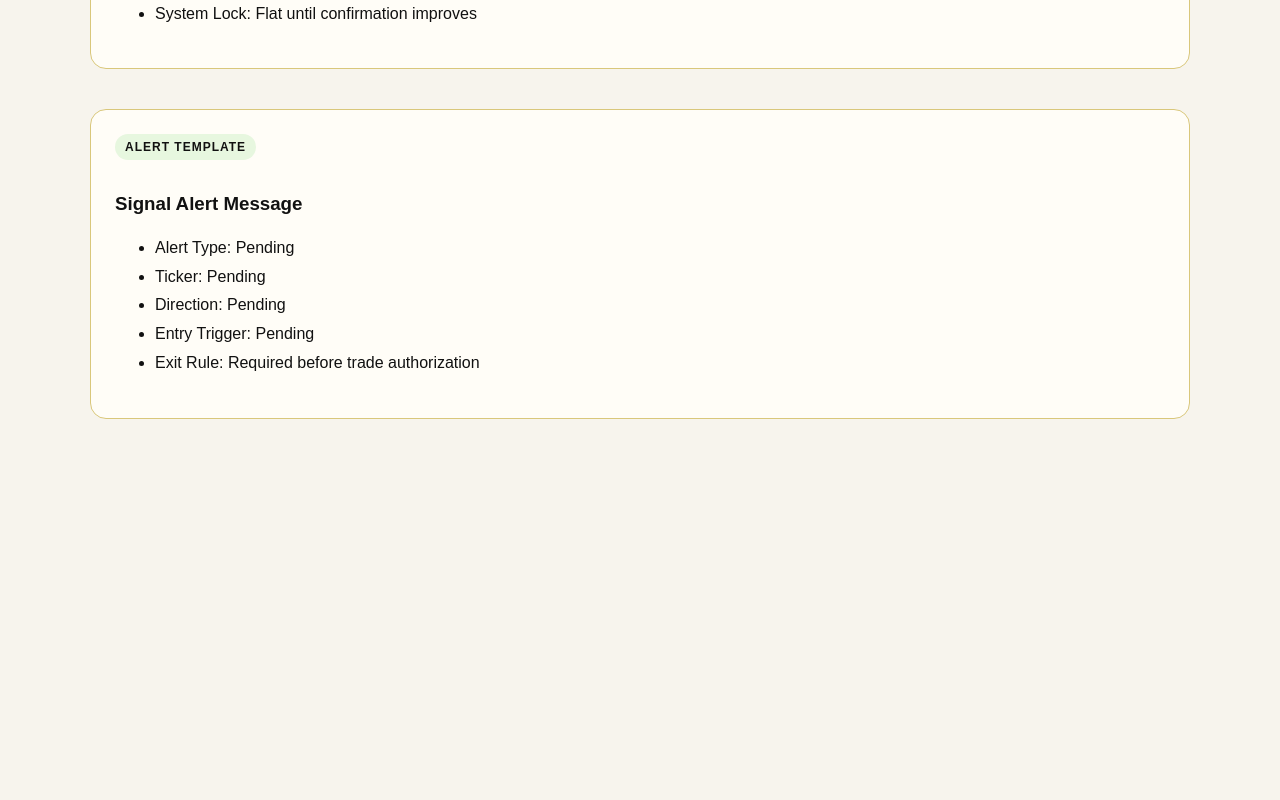
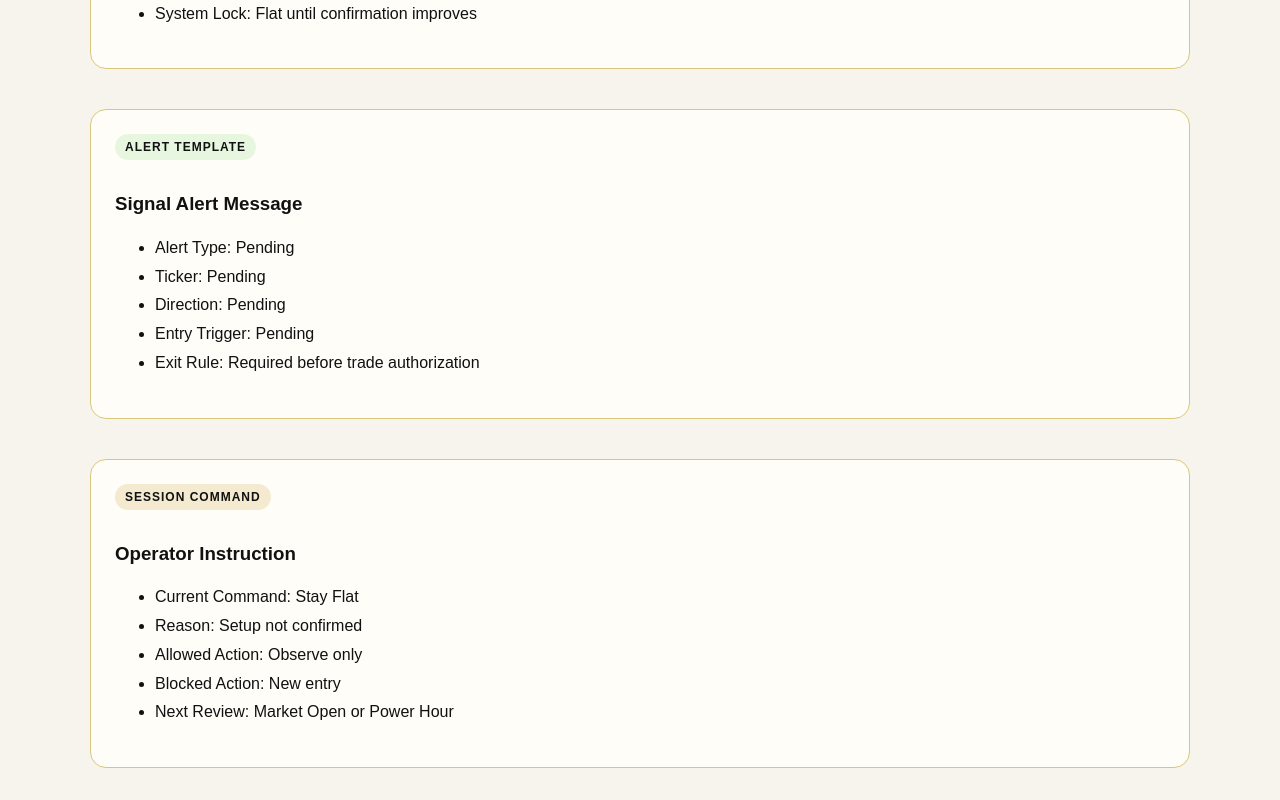
Before and after one commit to 1anointedradio-maker/elharvest-web, a Next.js app: page / in a window 1280 px wide. Shown: the part 8616-9416 px from the top of the page. Before the commit the page ends 9067 px from the top, so only its background shows below. Built offline with nearby package versions, Linux system fonts and the light colour scheme.

Commit message:
Update page.jsx

```diff
--- a/app/page.jsx
+++ b/app/page.jsx
@@ -850,6 +850,41 @@ export default function Home() {
     <li>Exit Rule: Required before trade authorization</li>
   </ul>
 </section>
+      <section
+  style={{
+    marginTop: "40px",
+    background: "#fffdf7",
+    border: "1px solid #d9c77b",
+    borderRadius: "16px",
+    padding: "24px",
+  }}
+>
+  <div
+    style={{
+      display: "inline-block",
+      fontSize: "12px",
+      fontWeight: "bold",
+      letterSpacing: "1px",
+      padding: "6px 10px",
+      borderRadius: "999px",
+      background: "#f3ead0",
+      marginBottom: "14px",
+    }}
+  >
+    SESSION COMMAND
+  </div>
+
+  <h3>Operator Instruction</h3>
+
+  <ul style={{ lineHeight: "1.8" }}>
+    <li>Current Command: Stay Flat</li>
+    <li>Reason: Setup not confirmed</li>
+    <li>Allowed Action: Observe only</li>
+    <li>Blocked Action: New entry</li>
+    <li>Next Review: Market Open or Power Hour</li>
+  </ul>
+</section>
+
     </main>
   );
 }
```
